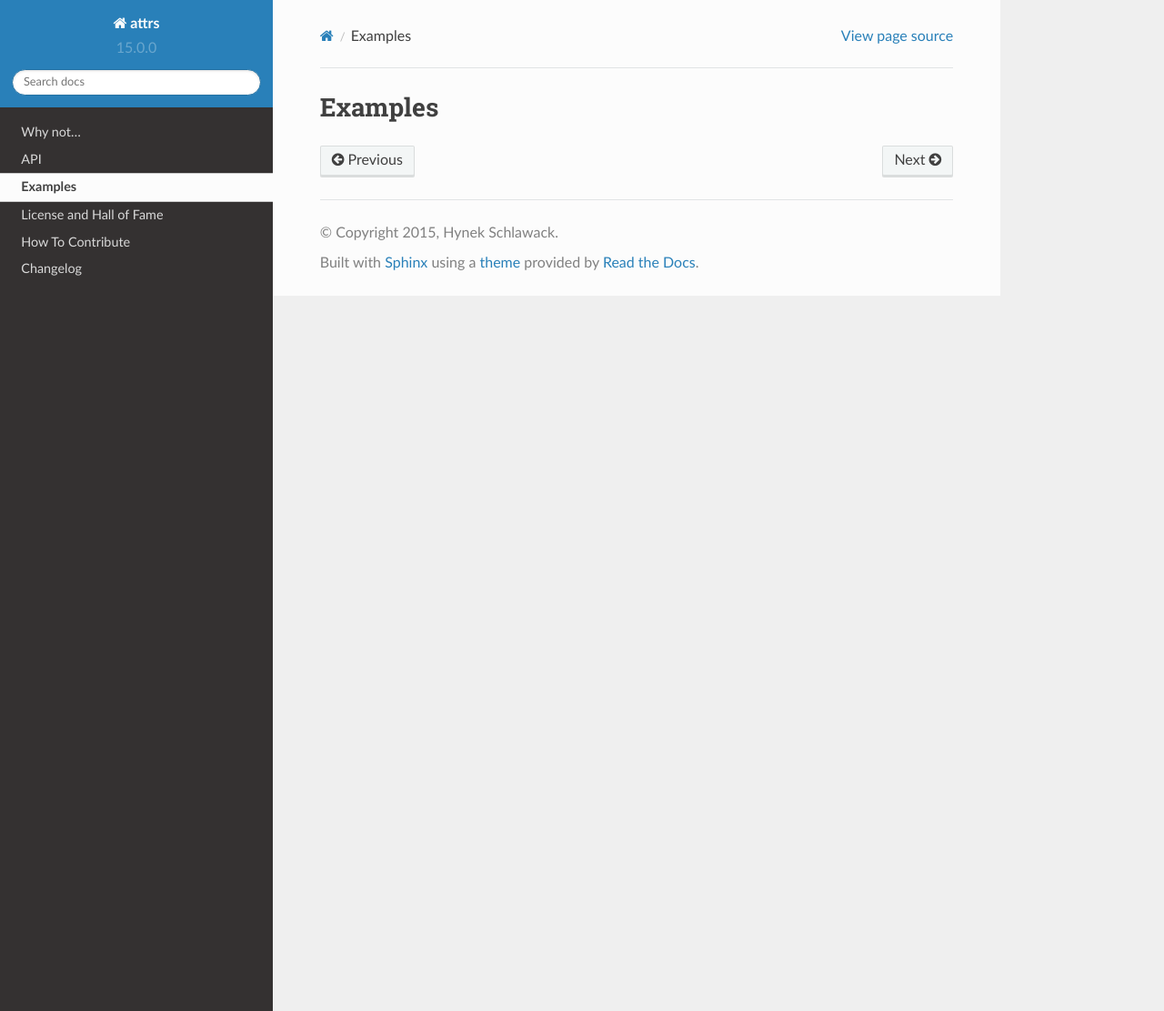
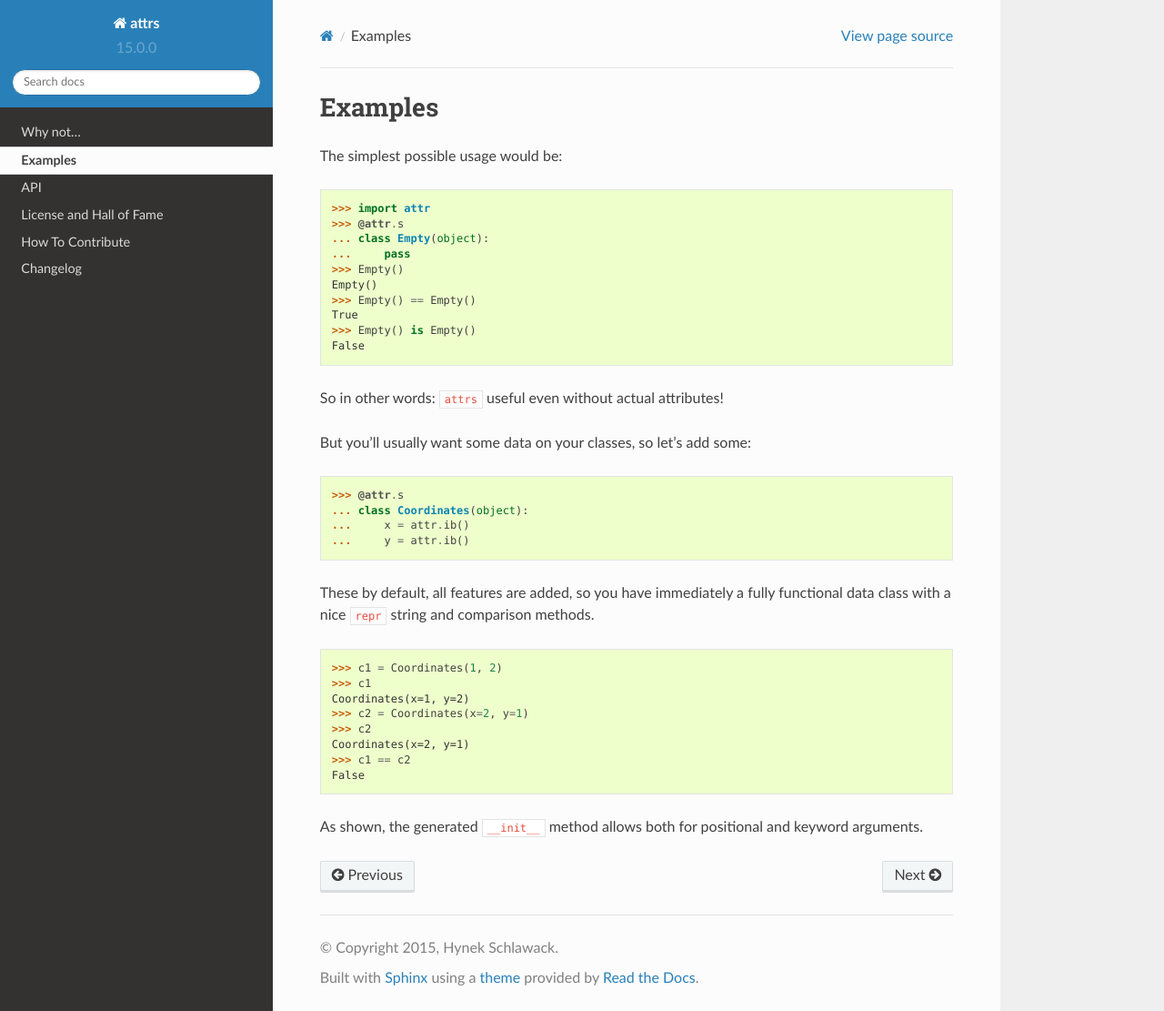
Before and after one commit to python-attrs/attrs, a Sphinx documentation site: the page built from docs/examples.rst, in a window 1280 px wide and 1111 px high. Shown: the whole window at 91% size. Built offline with Sphinx 7.4.7 and the Read the Docs theme 2.0.0, drawn with Linux system fonts in a browser that asks for light colours.

Commit message:
More doc polishing

```diff
--- a/README.rst
+++ b/README.rst
@@ -41,7 +41,8 @@ You just specify the attributes to work with and ``attrs`` gives you:
 
 - a nice human-readable ``__repr__``,
 - a complete set of comparison methods,
-- and an initializer
+- an initializer,
+- and much more
 
 *without* writing dull boilerplate code again and again.
 
--- a/docs/examples.rst
+++ b/docs/examples.rst
@@ -2,3 +2,44 @@
 
 Examples
 ========
+
+The simplest possible usage would be:
+
+.. doctest::
+
+   >>> import attr
+   >>> @attr.s
+   ... class Empty(object):
+   ...     pass
+   >>> Empty()
+   Empty()
+   >>> Empty() == Empty()
+   True
+   >>> Empty() is Empty()
+   False
+
+So in other words: ``attrs`` useful even without actual attributes!
+
+But you'll usually want some data on your classes, so let's add some:
+
+.. doctest::
+
+   >>> @attr.s
+   ... class Coordinates(object):
+   ...     x = attr.ib()
+   ...     y = attr.ib()
+
+These by default, all features are added, so you have immediately a fully functional data class with a nice ``repr`` string and comparison methods.
+
+.. doctest::
+
+   >>> c1 = Coordinates(1, 2)
+   >>> c1
+   Coordinates(x=1, y=2)
+   >>> c2 = Coordinates(x=2, y=1)
+   >>> c2
+   Coordinates(x=2, y=1)
+   >>> c1 == c2
+   False
+
+As shown, the generated ``__init__`` method allows both for positional and keyword arguments.
--- a/docs/index.rst
+++ b/docs/index.rst
@@ -16,8 +16,8 @@ User's Guide
    :maxdepth: 1
 
    why
+   examples
    api
-   examples
 
 Project Information
 ^^^^^^^^^^^^^^^^^^^
--- a/docs/why.rst
+++ b/docs/why.rst
@@ -204,6 +204,7 @@ Reasons For Forking
 - I want it to be possible to gradually move from ``characteristic`` to ``attrs``.
   A peaceful co-existence is much easier if it's separate packages altogether.
 - My libraries have very strict backward-compatibility policies and it would take years to get rid of those annoyances while they shape the implementation of other features.
+- The name is tooo looong.
 
 
 Main Differences
```
Also changed, not shown: other parts of docs/why.rst (+1 -1 lines), docs/api.rst (+3 -16 lines), 2 other files.
